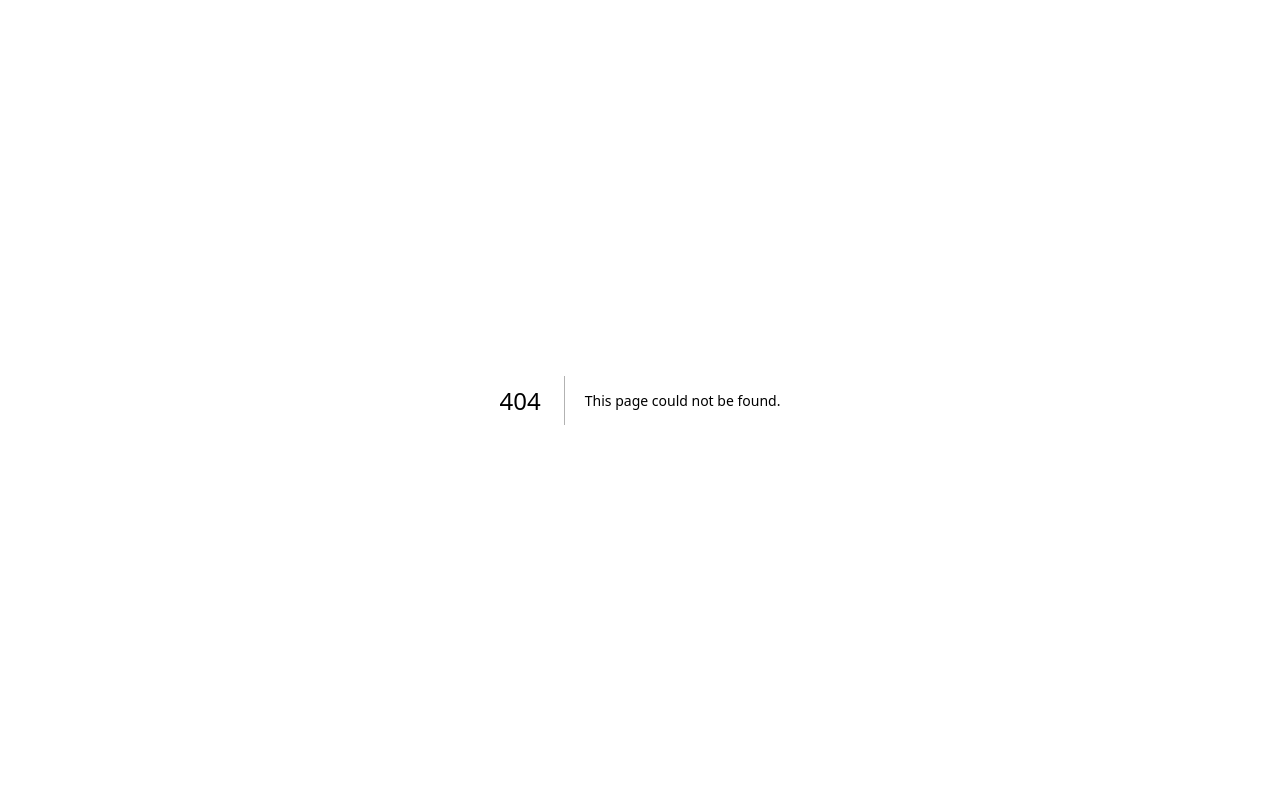
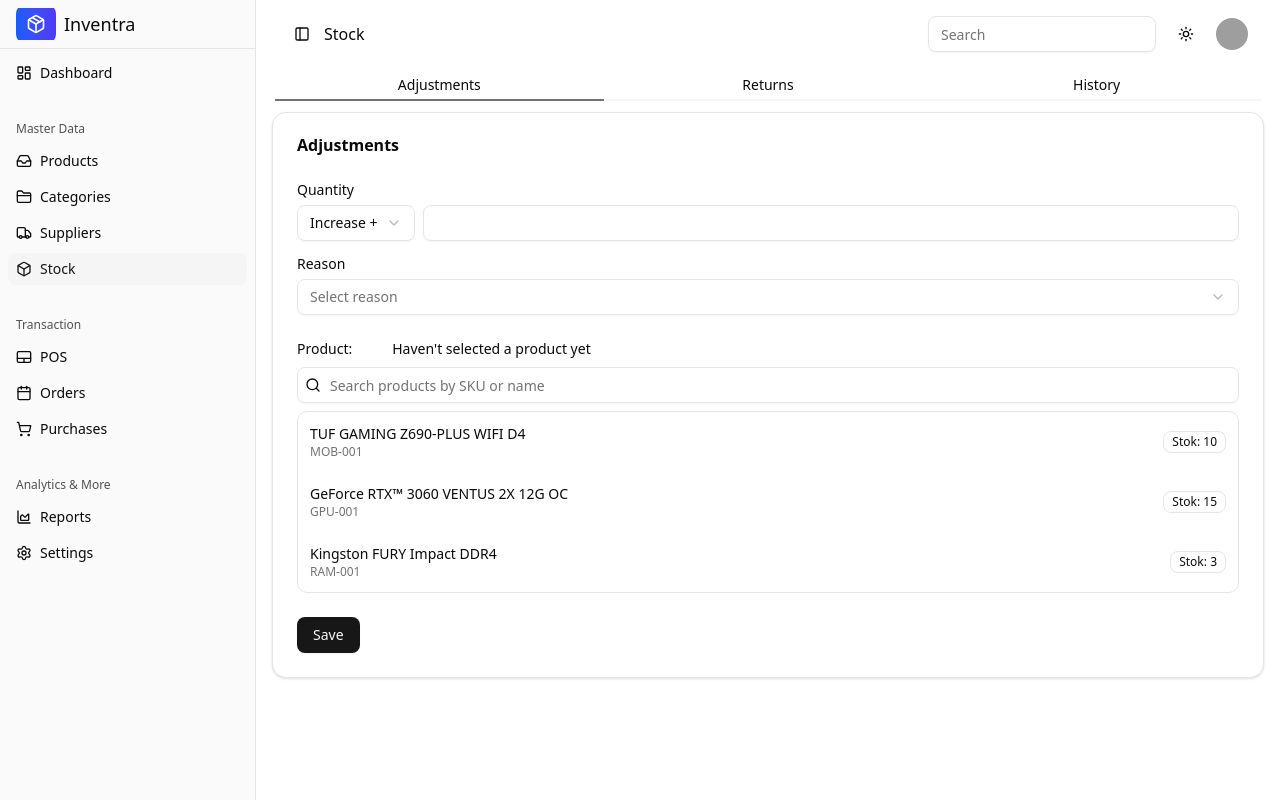
Before and after one commit to fikriwafiuddin/Inventra, a Next.js app in the folder frontend/: page /stock in a window 1280 px wide. Before the commit this address had no page. Built offline with nearby package versions, Linux system fonts and the light colour scheme; grey boxes are pictures that could not be loaded.

Commit message:
feat: add stock pages

```diff
--- a/frontend/package.json
+++ b/frontend/package.json
@@ -17,6 +17,7 @@
     "@radix-ui/react-dropdown-menu": "^2.1.15",
     "@radix-ui/react-label": "^2.1.7",
     "@radix-ui/react-popover": "^1.1.14",
+    "@radix-ui/react-radio-group": "^1.3.7",
     "@radix-ui/react-scroll-area": "^1.2.9",
     "@radix-ui/react-select": "^2.2.5",
     "@radix-ui/react-separator": "^1.1.7",
--- /dev/null
+++ b/frontend/src/app/(protected)/(private)/stock/AdjustmentsTab.jsx
@@ -0,0 +1,155 @@
+"use client"
+
+import { Badge } from "@/components/ui/badge"
+import { Button } from "@/components/ui/button"
+import {
+  Card,
+  CardContent,
+  CardFooter,
+  CardHeader,
+  CardTitle,
+} from "@/components/ui/card"
+import { Input } from "@/components/ui/input"
+import { Label } from "@/components/ui/label"
+import {
+  Select,
+  SelectContent,
+  SelectItem,
+  SelectTrigger,
+  SelectValue,
+} from "@/components/ui/select"
+import { SearchIcon } from "lucide-react"
+import { useState } from "react"
+
+const products = [
+  {
+    _id: 13,
+    sku: "MOB-001",
+    name: "TUF GAMING Z690-PLUS WIFI D4",
+    image: "/products/TUF GAMING Z690-PLUS WIFI D4(1).jpg",
+    price: 1600000,
+    stock: 10,
+    sold: 90,
+  },
+  {
+    _id: 14,
+    sku: "GPU-001",
+    name: "GeForce RTX™ 3060 VENTUS 2X 12G OC",
+    image: "/products/GeForce RTX™ 3060 VENTUS 2X 12G OC(2).png",
+    price: 5000000000,
+    stock: 15,
+    sold: 85,
+  },
+  {
+    _id: 15,
+    sku: "RAM-001",
+    name: "Kingston FURY Impact DDR4",
+    image: "/products/Kingston FURY Impact DDR4(2).jpg",
+    price: 400000,
+    stock: 3,
+    sold: 73,
+  },
+]
+
+function AdjustmentsTab() {
+  const [form, setForm] = useState({
+    product: null,
+  })
+  return (
+    <div>
+      <Card>
+        <CardHeader>
+          <CardTitle>Adjustments</CardTitle>
+        </CardHeader>
+        <CardContent>
+          <form>
+            <div className="space-y-4">
+              <div className="space-y-2">
+                <Label>Quantity</Label>
+                <div className="flex gap-2">
+                  <Select defaultValue="increase">
+                    <SelectTrigger>
+                      <SelectValue placeholder="Select type" />
+                    </SelectTrigger>
+                    <SelectContent>
+                      <SelectItem value="increase">Increase +</SelectItem>
+                      <SelectItem value="decrease">Decrease -</SelectItem>
+                    </SelectContent>
+                  </Select>
+                  <Input type="number" />
+                </div>
+              </div>
+              <div className="space-y-2">
+                <Label>Reason</Label>
+                <Select>
+                  <SelectTrigger className="w-full">
+                    <SelectValue placeholder="Select reason" />
+                  </SelectTrigger>
+                  <SelectContent>
+                    <SelectItem value="damaged">Damaged</SelectItem>
+                    <SelectItem value="lost">Lost</SelectItem>
+                    <SelectItem value="found">Found</SelectItem>
+                    <SelectItem value="correction">Corection</SelectItem>
+                    <SelectItem value="custom">Custom</SelectItem>
+                  </SelectContent>
+                </Select>
+              </div>
+            </div>
+          </form>
+
+          <div className="space-y-2 mt-6">
+            <div className="flex gap-10">
+              <Label>Product:</Label>
+              <p className="text-sm">
+                {form.product
+                  ? form.product?.name
+                  : "Haven't selected a product yet"}
+              </p>
+            </div>
+            <div className="relative flex-1 h-max">
+              <div className="absolute top-0 bottom-0 left-2 flex items-center">
+                <SearchIcon className="size-4" />
+              </div>
+              <Input
+                className="pl-8 w-full"
+                type="search"
+                placeholder="Search products by SKU or name"
+              />
+            </div>
+          </div>
+
+          <div className="border rounded-lg max-h-48 overflow-y-auto mt-2">
+            {products.map((product) => (
+              <button
+                className="block w-full"
+                key={product._id}
+                onClick={() => setForm({ ...form, product })}
+              >
+                <div
+                  className={`p-3 cursor-pointer hover:bg-gray-50 flex justify-between items-center ${
+                    form.product && form.product._id === product._id
+                      ? "bg-blue-50 border-l-4 border-l-blue-500"
+                      : ""
+                  }`}
+                >
+                  <div className="text-left">
+                    <p className="font-medium text-sm">{product.name}</p>
+                    <p className="text-xs text-muted-foreground">
+                      {product.sku}
+                    </p>
+                  </div>
+                  <Badge variant="outline">Stok: {product.stock}</Badge>
+                </div>
+              </button>
+            ))}
+          </div>
+        </CardContent>
+        <CardFooter>
+          <Button>Save</Button>
+        </CardFooter>
+      </Card>
+    </div>
+  )
+}
+
+export default AdjustmentsTab
--- /dev/null
+++ b/frontend/src/app/(protected)/(private)/stock/page.jsx
@@ -0,0 +1,21 @@
+import { Tabs, TabsContent, TabsList, TabsTrigger } from "@/components/ui/tabs"
+import AdjustmentsTab from "./AdjustmentsTab"
+
+function StockPage() {
+  return (
+    <div className="space-y-4">
+      <Tabs defaultValue="adjustments">
+        <TabsList>
+          <TabsTrigger value="adjustments">Adjustments</TabsTrigger>
+          <TabsTrigger value="returns">Returns</TabsTrigger>
+          <TabsTrigger value="history">History</TabsTrigger>
+        </TabsList>
+        <TabsContent value="adjustments">
+          <AdjustmentsTab />
+        </TabsContent>
+      </Tabs>
+    </div>
+  )
+}
+
+export default StockPage
```
Also changed, not shown: 1 other file (tests, documents, lock files or other folders).
